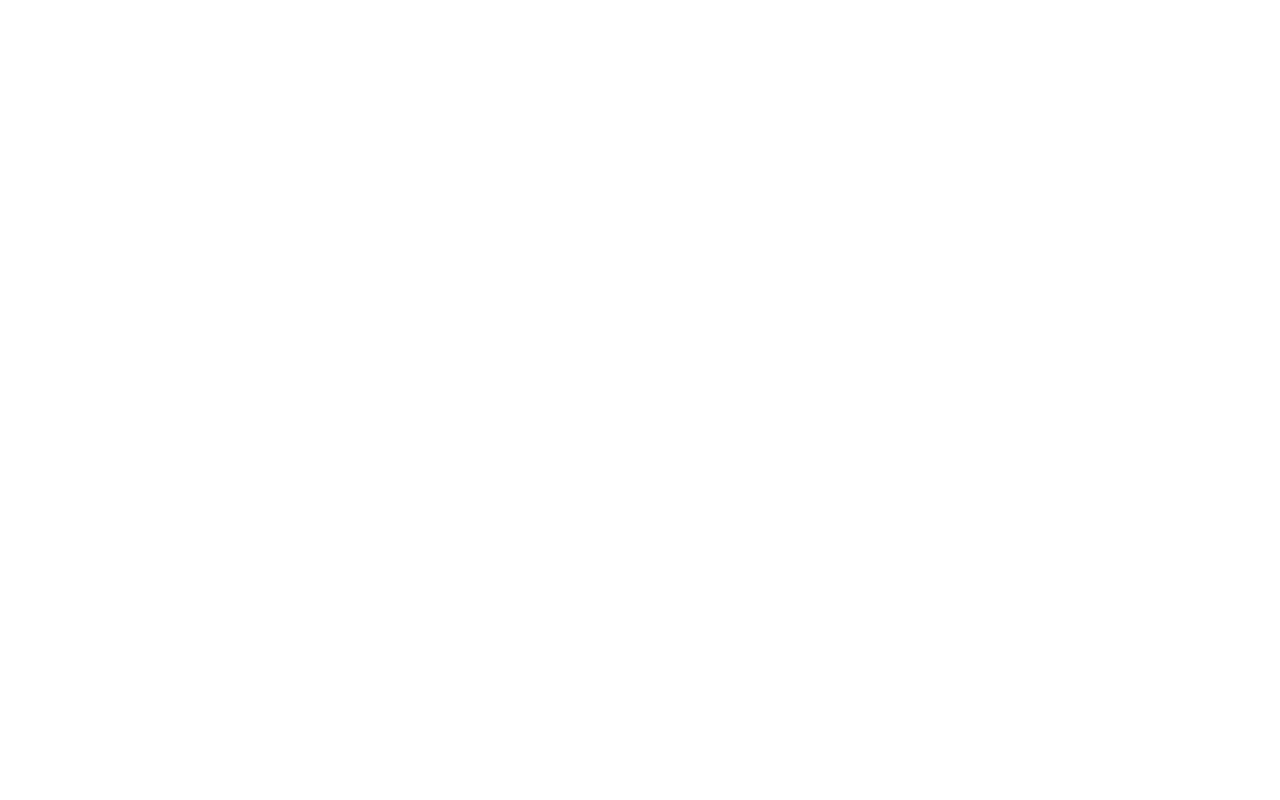
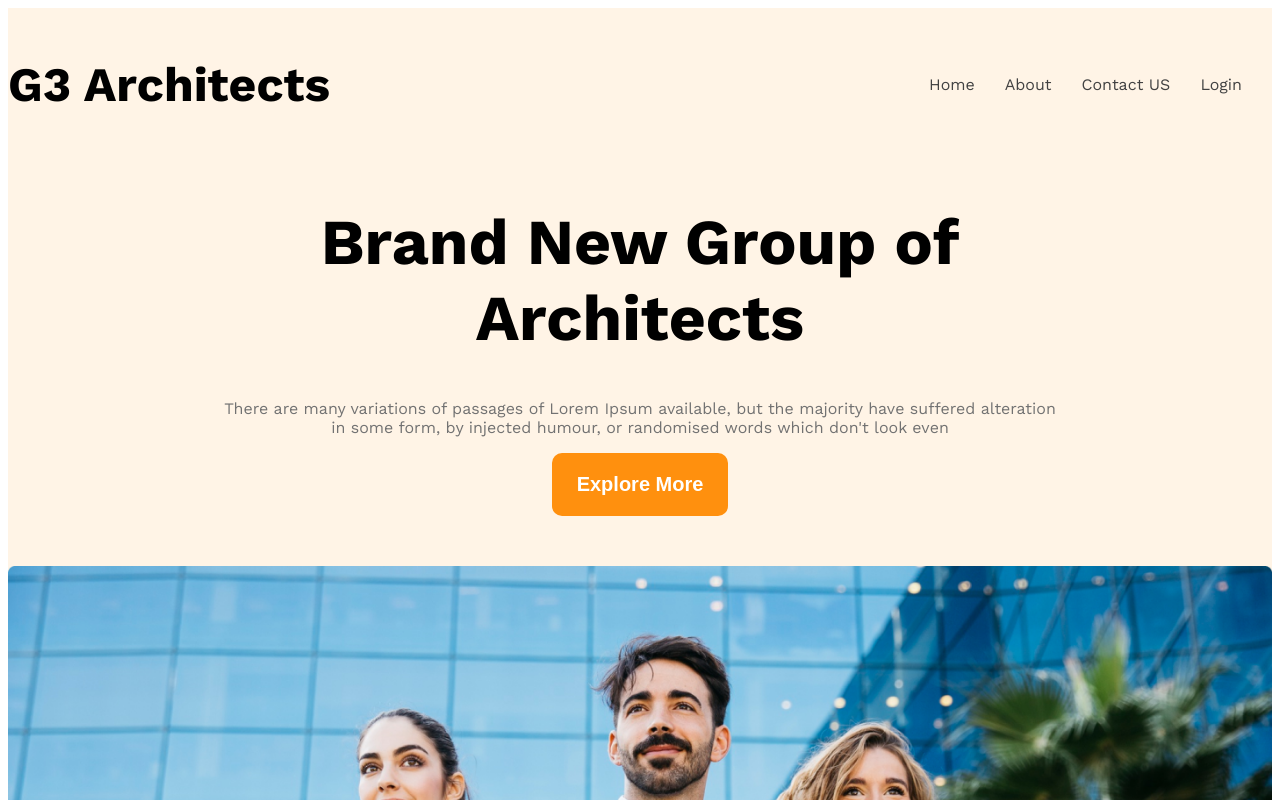
Before and after one commit to nomanal512/10th-module, a plain HTML site: page index.html in a window 1280 px wide. Shown: the top 800 px of the page. Drawn offline with nearby package versions, Linux system fonts and the light colour scheme.

Commit message:
added the banner and tried to make it responsible

```diff
--- a/index.html
+++ b/index.html
@@ -1,12 +1,49 @@
 <!DOCTYPE html>
 <html lang="en">
+
 <head>
     <meta charset="UTF-8">
     <meta name="viewport" content="width=device-width, initial-scale=1.0">
-    <title>G3 </title>
+    <title>G3 Architects</title>
     <link rel="stylesheet" href="style/style.css">
 </head>
-<body>
+
+<body class="work-sans-font">
+    <header class="bg-clr">
+        <nav class="navbar displayflex">
+            <h3 class="brand">G3 Architects</h3>
+
+            <ul class="nav-links displayflex">
+                <li class="nav-item"><a href="" class="nav-link dark2">Home</a></li>
+                <li class="nav-item"><a href="" class="nav-link dark2">About</a></li>
+                <li class="nav-item"><a href="" class="nav-link dark2">Contact US</a></li>
+                <li class="nav-item"><a href="" class="nav-link dark2">Login</a></li>
+
+            </ul>
+        </nav>
+
+        <div class="banner">
+            <div class="banner-container">
+                <h1 class="banner-title">Brand New Group of Architects</h1>
+            <p class="banner-des dark3">There are many variations of passages of Lorem Ipsum available, but the majority have
+                suffered alteration in some form, by injected humour, or randomised words which don't look even</p>
+            <button class="btn-primary">Explore More</button>
+
+
+            </div>
+            <img class="banner-img" src="images/banner.png" alt="">
+        </div>
+
+    </header>
+
+    <main>
+
+    </main>
+
+    <footer>
+
+    </footer>
 
 </body>
+
 </html>
--- a/style/style.css
+++ b/style/style.css
@@ -0,0 +1,73 @@
+@import url('https://fonts.googleapis.com/css2?family=Work+Sans:ital,wght@0,100..900;1,100..900&display=swap');
+
+.work-sans-font {
+    font-family: "Work Sans", serif;
+    font-optical-sizing: auto;
+    font-weight: 400;
+    font-style: normal;
+  }
+
+  .dark2{
+    color: #424242;
+  }
+
+  .dark3{
+    color: #727272;
+  }
+  .bg-clr{
+    background-color: rgba(255, 144, 14, 0.1);
+  }
+
+  .displayflex{
+    display: flex;
+  }
+  .nav-item{
+    list-style: none;
+    margin-right: 30px;
+  }
+  .nav-link{
+    text-decoration: none;
+    font-weight: 500px;
+  }
+  .navbar{
+    justify-content: space-between;
+    align-items: center;
+  }
+
+  .navbar, .banner{
+    max-width: 1440px;
+    margin: 0 auto;
+  }
+  .brand{
+    font-weight: 700;
+    font-size: 3rem;
+  }
+  .banner-container{
+    max-width: 850px;
+    text-align: center;
+    margin: 0 auto;
+    margin-bottom: 50px;
+  }
+  .banner-title{
+    font-weight: 700;
+    font-size: 4rem;
+  }
+  .btn-primary{
+    background-color: #FF900E;
+    color: #FFFFFF;
+    border: none;
+    font-weight: 600;
+    font-size: 1.25rem;
+    padding: 20px 25px;
+    border-radius: 10px;
+  }
+  .banner-img{
+    width: 100%;
+  }
+
+  @media screen and (max-width: 576px) {
+    .navbar, .nav-link{
+        flex-direction: column;
+    }
+
+  }
```
